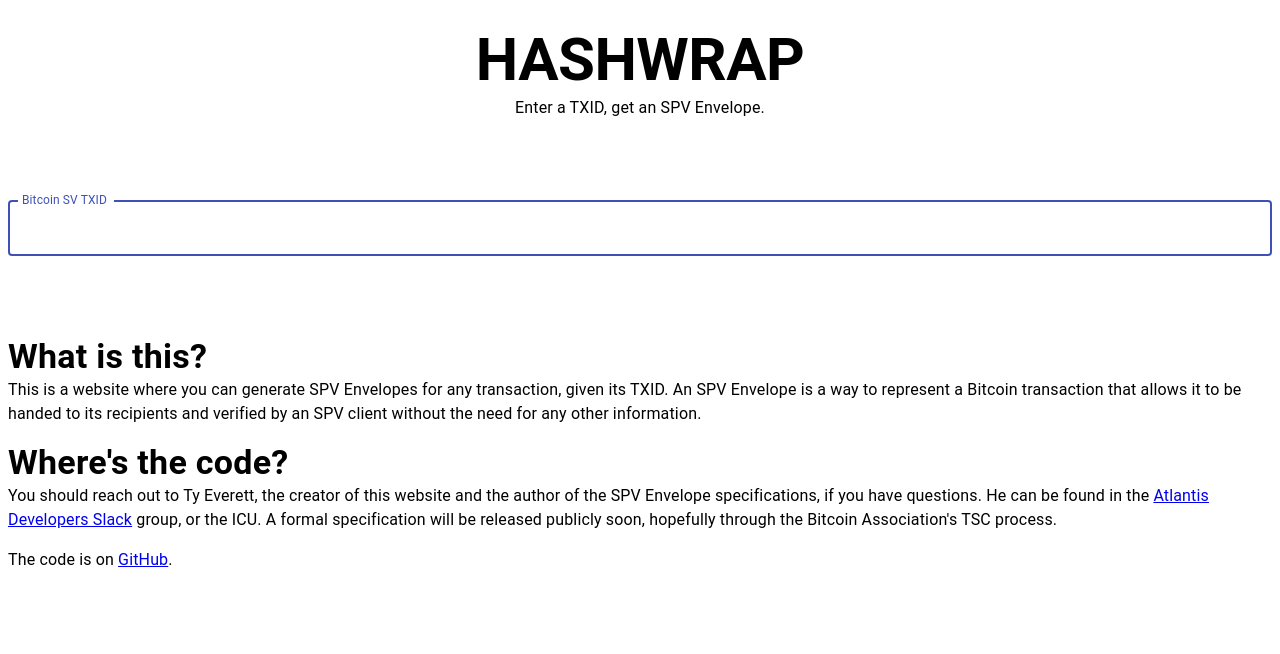
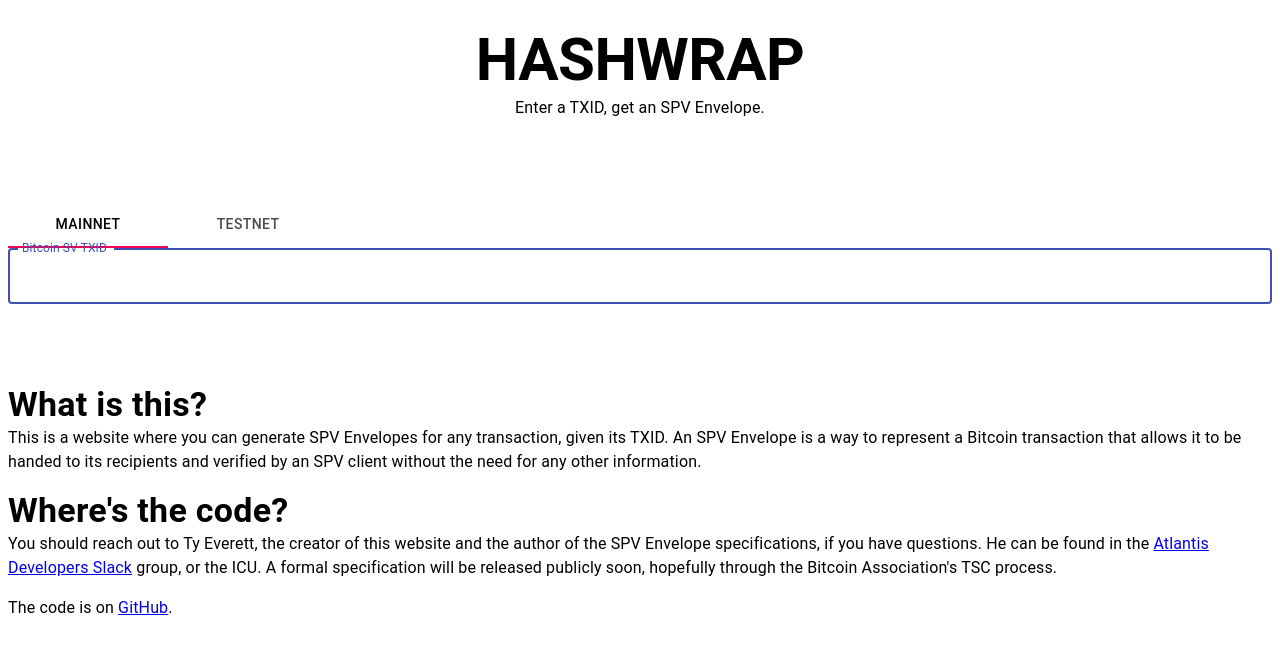
Before and after one commit to p2ppsr/hashwrap-ui, a React (Create React App) app: page / in a window 1280 px wide. Shown: the top 654 px of the page. Built offline with nearby package versions, Linux system fonts and the light colour scheme.

Commit message:
Updated for testnet - BAB-331-Support-testnet-in-Hashwrap-UI

```diff
--- a/src/App.js
+++ b/src/App.js
@@ -1,6 +1,8 @@
 import React, { useState } from 'react'
 import hashwrap from 'hash-wrap'
 import {
+  Tabs,
+  Tab,
   Typography,
   TextField,
   LinearProgress
@@ -11,13 +13,35 @@ import { makeStyles } from '@material-ui/core/styles'
 const useStyles = makeStyles(style, {
   name: 'Hashwrap'
 })
+/*
+const makeStyles = styled((props: StyledTabProps) => (
+  <Tab disableRipple {...props} />
+))(({ theme }) => ({
+  textTransform: 'none',
+}))
+*/
 
 const App = () => {
+  // A value of 'testnet' indicates the testnet network is to be used, while
+  // any other value,including a blank value, indicates mainnet to be used
+  let options = { network: ''}
+  const [value, setValue] = useState(0)
   const [envelope, setEnvelope] = useState(null)
   const [error, setError] = useState(null)
   const [loading, setLoading] = useState(false)
   const classes = useStyles()
-
+  /*** Need custom tab if lowercase tab labels are required *** /
+  const CustomTab = makeStyles((props: StyledTabProps) => <Tab disableRipple {...props} />)(
+    ({ theme }) => ({
+      textTransform: 'none'
+    }),
+  )
+  ***/
+  const handleNetworkChange = (e: React.SyntheticEvent, newValue: number) => {
+    setValue(newValue);
+    options.network = newValue === 0 ? '' : 'testnet'
+    console.log('options.network:', options.network)
+  };
   const handleChange = async e => {
     if (e.target.value.length !== 64) {
       if (e.target.value === '') {
@@ -29,7 +53,7 @@ const App = () => {
     try {
       setLoading(true)
       setEnvelope(null)
-      setEnvelope(await hashwrap(e.target.value))
+      setEnvelope(await hashwrap(e.target.value, options))
       setError(null)
     } catch (e) {
       setError(e.message)
@@ -37,7 +61,6 @@ const App = () => {
       setLoading(false)
     }
   }
-
   return (
     <div className={classes.content_wrap}>
       <center>
@@ -50,6 +73,10 @@ const App = () => {
         <Typography className={classes.subtitle} paragraph>
           Enter a TXID, get an SPV Envelope.
         </Typography>
+        <Tabs value={value} onChange={handleNetworkChange} aria-label="select mainnet or testnet">
+        <Tab label="mainnet" />
+        <Tab label="testnet"/>
+        </Tabs>
         <TextField
           onChange={handleChange}
           label='Bitcoin SV TXID'
```
Also changed, not shown: 1 other file (tests, documents, lock files or other folders).
